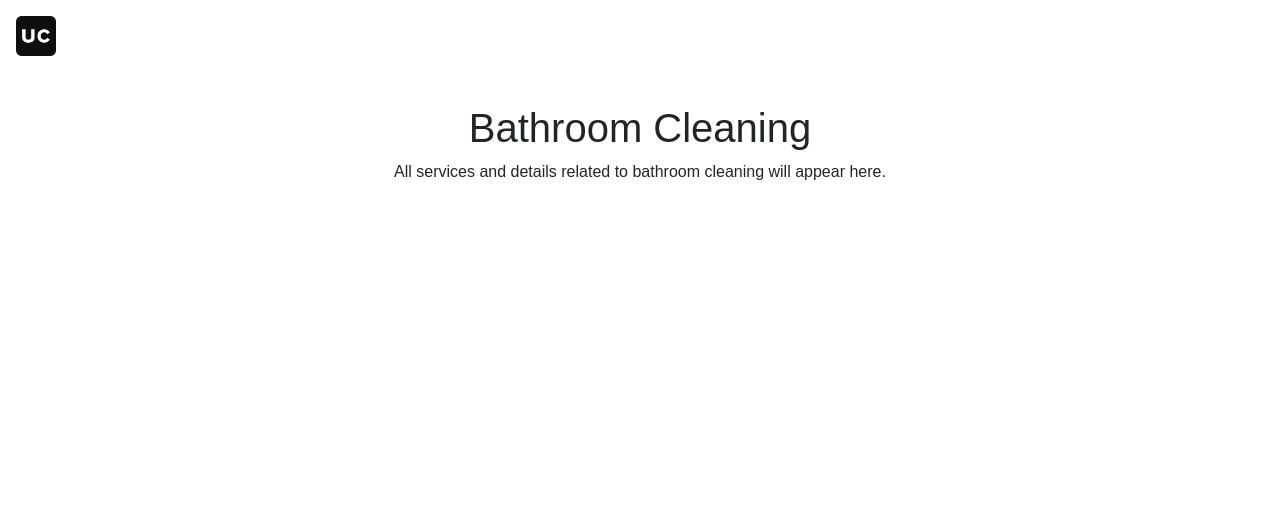
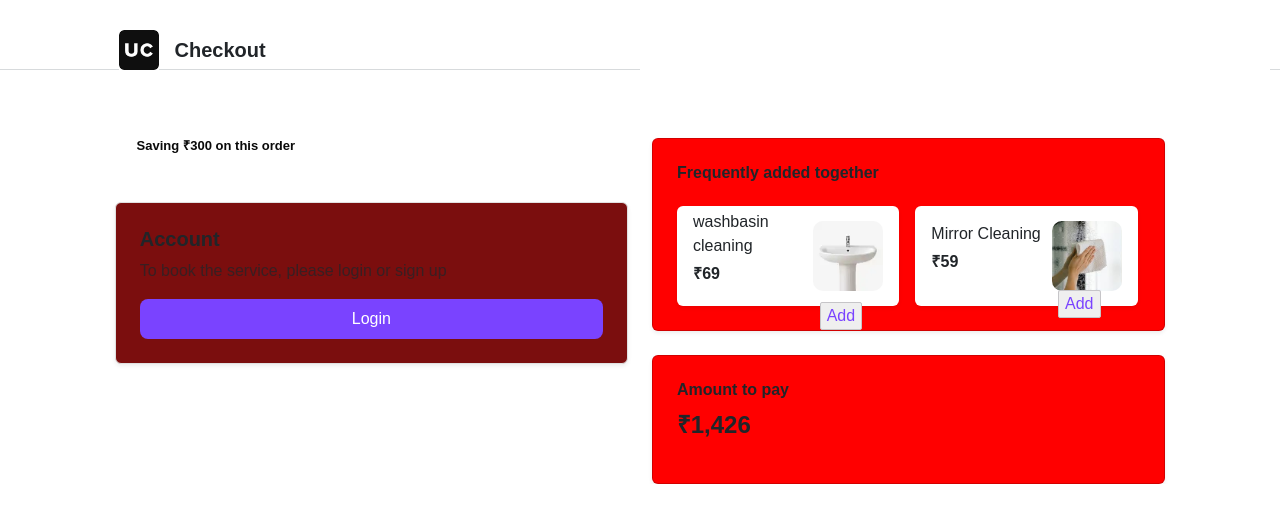
Before and after one commit to Sasirekha1127/urban-projects, a React (Vite) app: page /view-cart in a window 1280 px wide. Shown: the top 522 px of the page. Built offline with nearby package versions, Linux system fonts and the light colour scheme.

Commit message:
update files

```diff
--- a/src/Pages/ViewCartPage.css
+++ b/src/Pages/ViewCartPage.css
@@ -1,11 +1,78 @@
-.viewcard-header {
-  display: flex;
+.uc-card {
+  width: 100%;
+  padding: 10px;
+  height: 70px;
+  border-bottom: 1px solid #d7dadc;
+}
+.uc-logo {
+  width: 7%;
+  margin-left: 15%;
+}
+.uc-left {
+  padding: 20px;
   align-items: center;
-  padding: 1rem;
-  position: relative;
 }
 
-.urban-logo {
-  height: 40px;
-  margin-right: 10px;
+.uc-right {
+  background: white;
 }
+
+.uc-logo {
+  width: 40px;
+}
+
+.account-box {
+  border: 1px solid #e0e0e0;
+  border-radius: 12px;
+  background: #7b0e0e;
+  margin-left: 6%;
+
+}
+
+.login-btn {
+  background-color: #7A43FF;
+  color: white;
+  border: none;
+  border-radius: 8px;
+}
+.login-btn:hover {
+  background-color: #6820f8;
+  color: white;
+}
+
+.small-card {
+  width: 100%;
+  background: white;
+  border-radius: 12px;
+  height: 100px;
+}
+.carousel-control-prev-icon,
+.carousel-control-next-icon {
+  filter: invert(1);
+}
+.card{
+    background-color: red;
+    margin-right: 6%;
+    margin-top: 20px;
+}
+.saving {
+  color: rgb(10, 10, 10);
+  margin-top: 20px;
+  font-size: 13px;
+  margin-left: 10%;
+}
+.service-img {
+  width: 70px;
+  height: 70px;
+  border-radius: 10px;
+  object-fit: cover;
+}
+.button2{
+  border-radius: 2px;
+  border: 1px solid #c6c5c8;
+  color: #7A43FF;
+  position: absolute;
+  margin-left: 15%;
+  transform: translateX(50px);
+
+}
--- a/src/Pages/ViewCartPage.jsx
+++ b/src/Pages/ViewCartPage.jsx
@@ -1,18 +1,91 @@
-// ViewCardPage.jsx
 import React from "react";
+import UC from "../assets/UC.png";
+import 'bootstrap/dist/css/bootstrap.min.css';
 import "../Pages/ViewCartPage.css";
-import UC from "../assets/UC.png";
+import mini from "../assets/mini.png";
+import mirror from "../assets/mirror.png";
 
 export default function ViewCardPage() {
   return (
-    <div className="viewcard-container">
-      <header className="viewcard-header">
-        <img src={UC} alt="Urban Logo" className="urban-logo" />
-      </header>
+    <div className="container-fluid p-0">
 
-      <div style={{ padding: "2rem", textAlign: "center" }}>
-        <h1>Bathroom Cleaning</h1>
-        <p>All services and details related to bathroom cleaning will appear here.</p>
+      {/* Top Card */}
+      <div className="uc-card">
+        <div className="row m-0">
+          <div className="col-6 d-flex uc-left">
+            <img src={UC} alt="Urban Logo" className="uc-logo" />
+            <h1 className="check ms-3 fs-5 mt-2">Checkout</h1>
+          </div>
+          <div className="col-6 uc-right"></div>
+        </div>
+      </div>
+
+      {/* CONTENT BELOW */}
+      <div className="container mt-5">
+        <div className="row">
+
+          {/* LEFT SIDE */}
+          <div className="col-md-6">
+            <h1 className="saving fw-bold">Saving ₹300 on this order</h1>
+
+            <div className="account-box p-4 shadow-sm rounded mt-5">
+              <h5 className="fw-bold">Account</h5>
+              <p className="text-muted">To book the service, please login or sign up</p>
+
+              <button className="w-100 py-2 login-btn">
+                Login
+              </button>
+            </div>
+          </div>
+
+          {/* RIGHT SIDE */}
+          <div className="col-md-6">
+
+            <div className="card p-4 shadow-sm mb-4 rounded">
+              <h6 className="fw-bold">Frequently added together</h6>
+
+              <div className="d-flex gap-3 mt-3">
+
+                {/* SMALL CARD 1 */}
+                <div
+                  className="small-card shadow-sm rounded p-3 d-flex justify-content-between align-items-center"
+                  style={{ width: "48%" }}
+                >
+                  <div>
+                    <p className="mb-1"> washbasin cleaning</p>
+                    <p className="fw-bold">₹69</p>
+                    <button className=" btn-outline-primary btn-sm button2">Add</button>
+                  </div>
+
+                  <img src={mini} alt="Service" className="service-img" />
+                </div>
+
+                {/* SMALL CARD 2 */}
+                <div
+                  className="small-card shadow-sm rounded p-3 d-flex justify-content-between align-items-center"
+                  style={{ width: "48%" }}
+                >
+                  <div>
+                    <p className="mb-1">Mirror Cleaning</p>
+                    <p className="fw-bold">₹59</p>
+                    <button className=" btn-outline-primary btn-sm button2">Add</button>
+                  </div>
+
+                  <img src={mirror} alt="Mirror" className="service-img" />
+                </div>
+
+              </div>
+            </div>
+
+            {/* AMOUNT BOX */}
+            <div className="card p-4 shadow-sm rounded">
+              <h6 className="fw-bold">Amount to pay</h6>
+              <p className="fw-bold fs-4">₹1,426</p>
+            </div>
+
+          </div>
+
+        </div>
       </div>
     </div>
   );
--- a/src/components/Carouselpage.jsx
+++ b/src/components/Carouselpage.jsx
@@ -4,7 +4,7 @@ import "slick-carousel/slick/slick.css";
 import "slick-carousel/slick/slick-theme.css";
 import { useNavigate } from "react-router-dom";
 import { FaArrowRight, FaArrowLeft } from "react-icons/fa";
-import "./Carouselpage.css";
+import "../components/Carouselpage.css";
 ;
 
 import carosuelImg1 from "../assets/carouselimg-1.png";
```
Also changed, not shown: src/assets/mirror.png (added).
